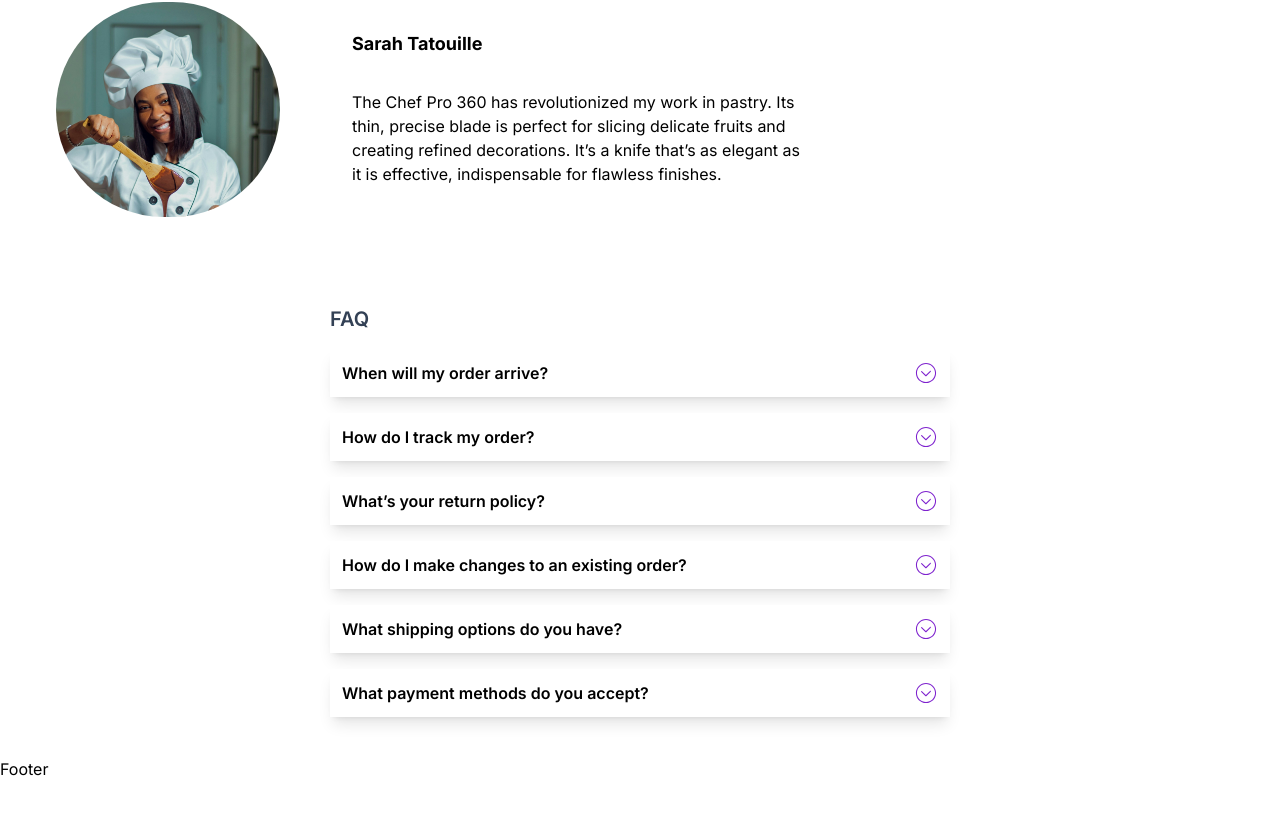
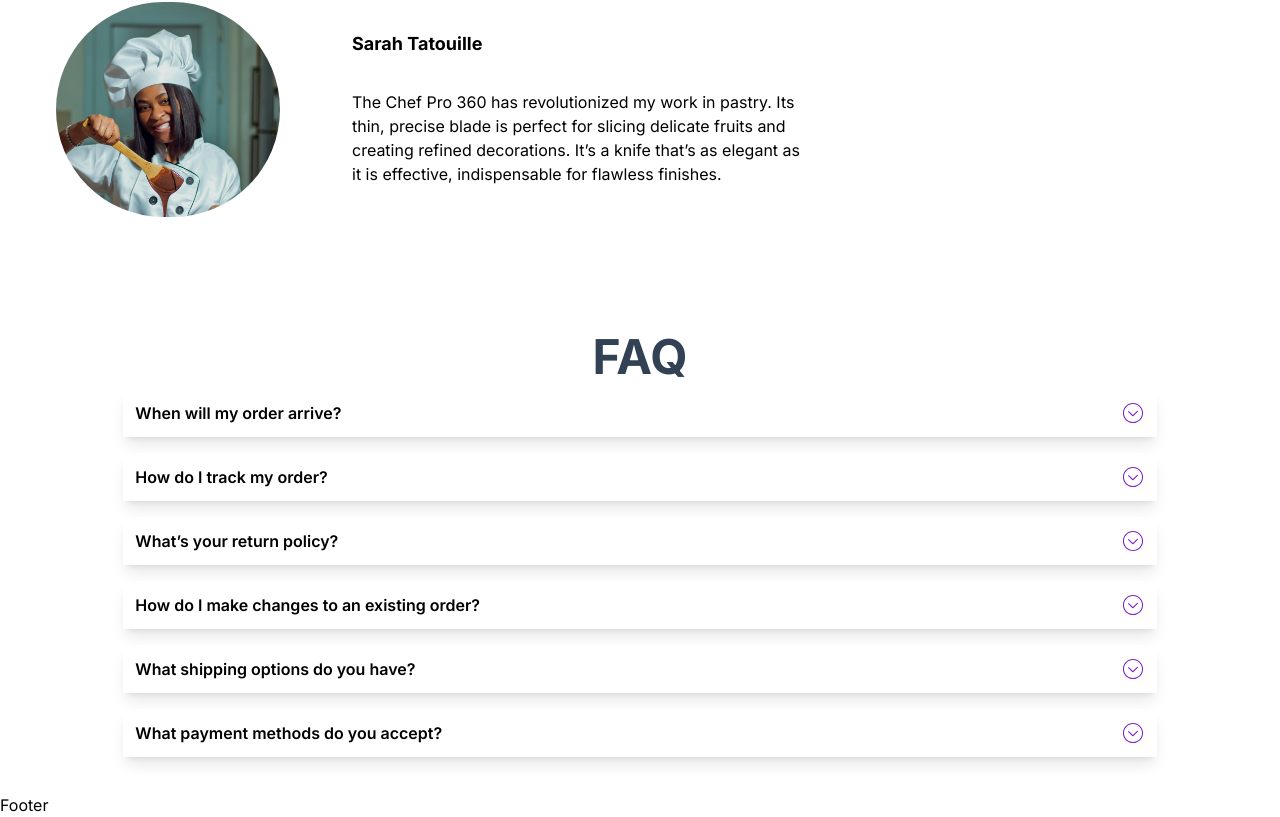
Before and after one commit to TheoPIERSON/chef-pro, a Next.js app: page / in a window 1280 px wide. Shown: the part 2754-3571 px from the top of the page. Before the commit the page ends 3535 px from the top, so only its background shows below. Built offline with nearby package versions, Linux system fonts and the light colour scheme.

Commit message:
feat: finish FAQ section

```diff
--- a/src/app/components/questions.tsx
+++ b/src/app/components/questions.tsx
@@ -42,8 +42,8 @@ const Questions = () => {
   return (
     <section className="p-5">
       <div className="flex justify-center items-start my-2">
-        <div className="w-full sm:w-10/12 md:w-1/2 my-1">
-          <h2 className="text-xl font-semibold text-slate-700 mb-2">FAQ</h2>
+        <div className="w-full sm:w-10/12">
+          <h1 className="font-bold p-8 text-center text-3xl md:text-5xl text-slate-700 h-20 ">FAQ</h1>
           <ul className="flex flex-col">
             {faqData.map((item, index) => (
               <li key={index} className="bg-white my-2 shadow-lg">
```
